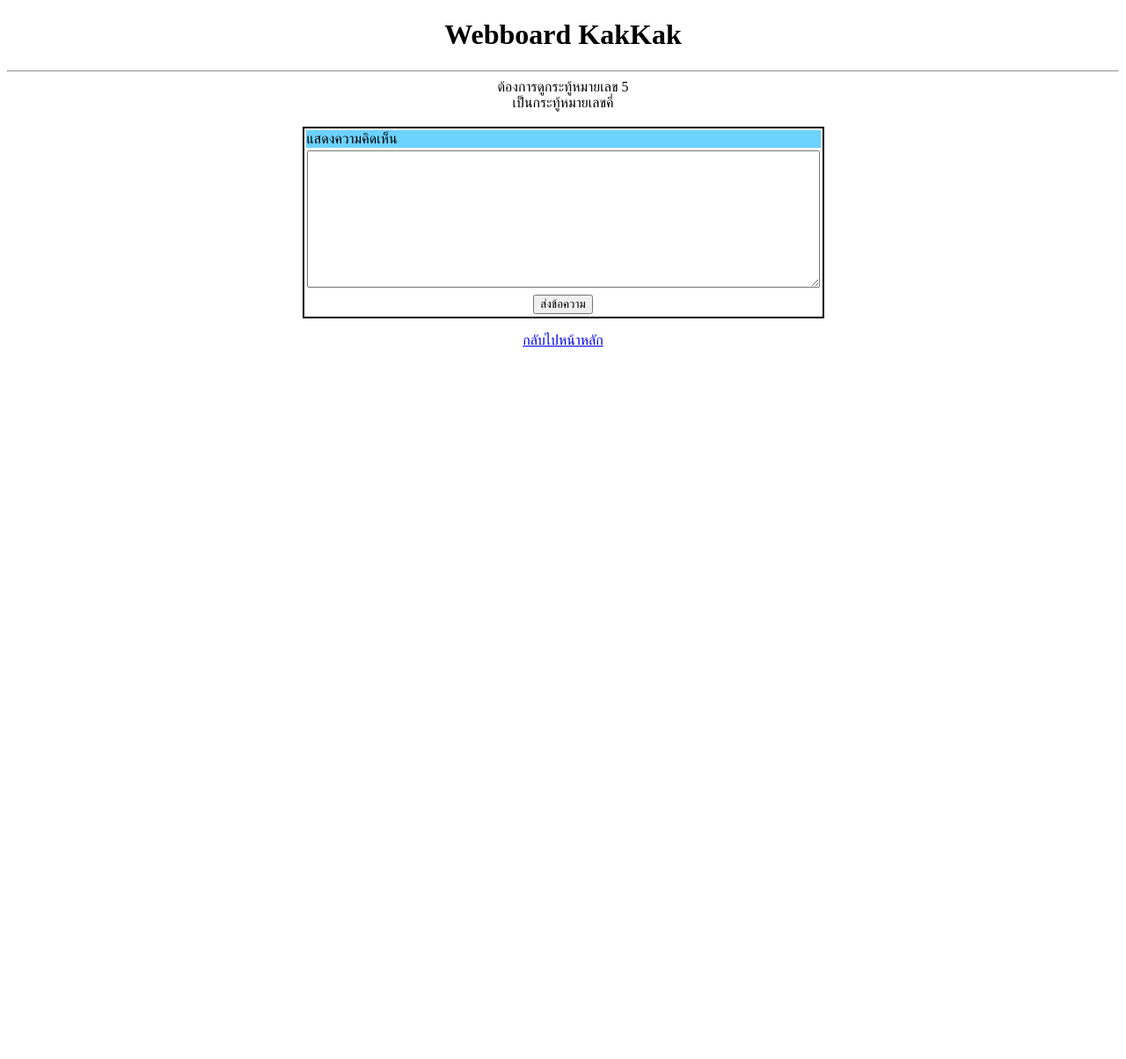
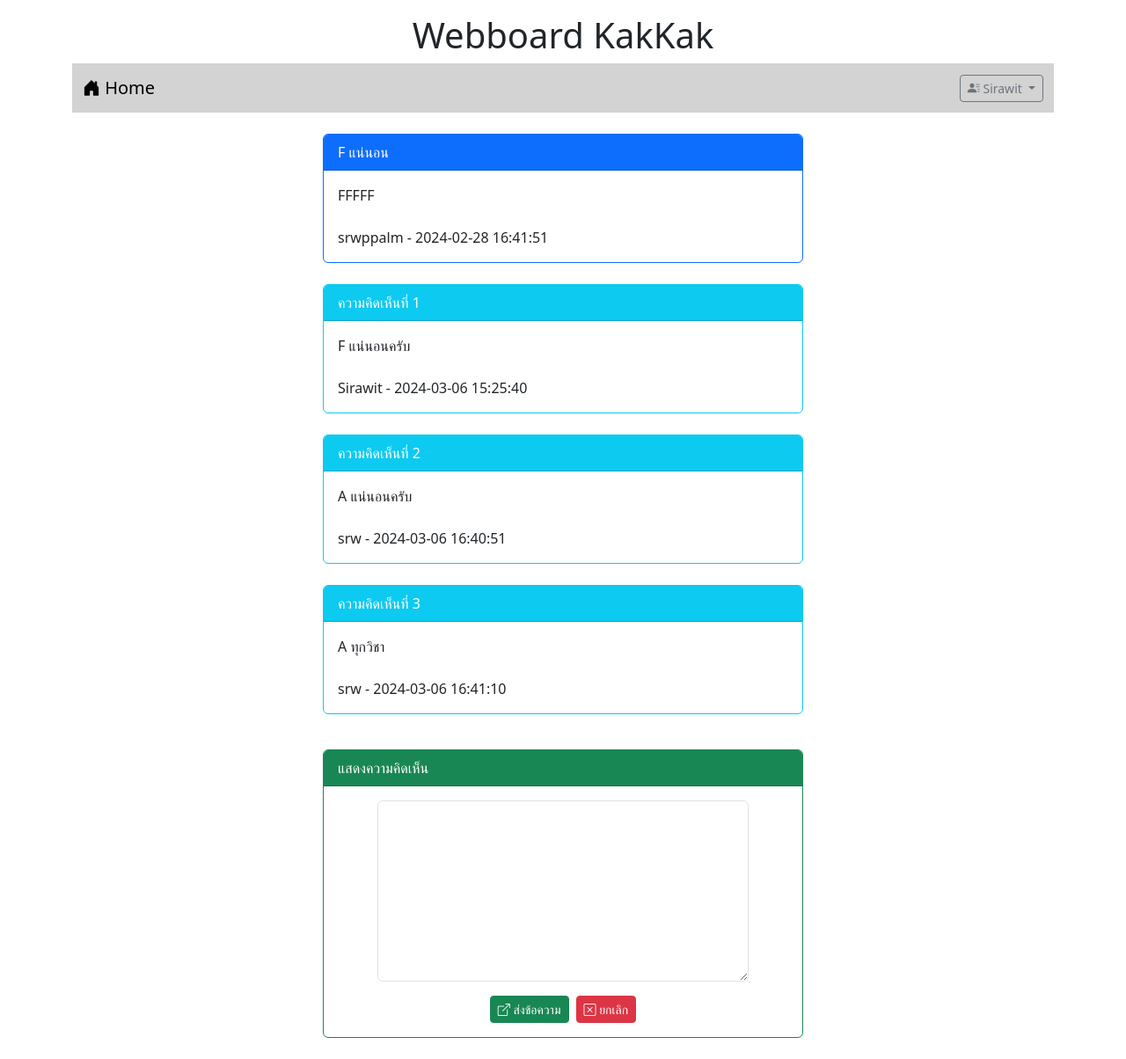
Before and after one commit to Sirawitsptw/Webboard-ECT-Sirawit, a PHP site: page /post.php?id=5 in a window 1280 px wide. Shown: the whole page at 88% size. Before the commit the page ends 394 px from the top, so only its background shows below. Run offline with PHP 8.4, Linux system fonts and the light colour scheme; a user stored in the database is signed in; data comes from the database, SQL or seed files in the repository; both versions use the stored data as it was after the commit.

Commit message:
Work 10
Work 10

```diff
--- a/post.php
+++ b/post.php
@@ -1,9 +1,5 @@
 <?php
 session_start();
-if(!isset ($_SESSION['id'])){
-    header("location:login.php");
-    die();
-}
 ?>
 <!DOCTYPE html>
 <html lang="en">
@@ -11,28 +7,70 @@ if(!isset ($_SESSION['id'])){
     <meta charset="UTF-8">
     <meta name="viewport" content="width=device-width, initial-scale=1.0">
     <title>Post</title>
+    <link rel="stylesheet" href="bootstrap-5.3.2-dist/css/bootstrap.min.css">
+    <script src = "bootstrap-5.3.2-dist/js/bootstrap.bundle.min.js"></script>
+    <link rel="stylesheet" href="https://cdn.jsdelivr.net/npm/bootstrap-icons@1.11.3/font/bootstrap-icons.min.css">
 </head>
 <body>
-    <h1 style = "text-align: center;">Webboard KakKak</h1>
-    <hr>
-    <div style="text-align: center;">
-        <?php
-        $num = $_GET['id'];
-        echo "ต้องการดูกระทู้หมายเลข $_GET[id]<BR>";
-        if($num % 2 == 0){
-            echo "เป็นกระทู้หมายเลขคู่";
-        }
-        else{
-            echo "เป็นกระทู้หมายเลขคี่";
-        }
-        ?>
+    <div class="container-lg">
+        <h1 style = "text-align : center;" class = "mt-3">Webboard KakKak</h1>
+        <?php include "nav.php" ?>
+        <div class="row mt-4">
+            <div class="col-lg-3 col-md-2 col-sm-1"></div>
+            <div class="col-lg-6 col-md-8 col-sm-10">
+            <?php
+                $conn = new PDO("mysql:host=localhost;dbname=webboard;charset=utf8","root","");
+                $sql = "SELECT post.title , post.content , post.post_date , user.login FROM post INNER JOIN user on (post.user_id = user.id) WHERE post.id = $_GET[id]";
+                $result = $conn->query($sql);
+                while($row = $result ->fetch()){
+                        echo "<div class='card border-primary'>";
+                        echo "<div class='card-header bg-primary text-white'>$row[0]</div>";
+                        echo "<div class='card-body'>$row[1] <BR><BR> $row[3] - $row[2]</div>";
+                        echo "</div><BR>";
+                    }
+            ?>
+            <?php
+                $conn = new PDO("mysql:host=localhost;dbname=webboard;charset=utf8","root","");
+                $sql = "SELECT comment.id , comment.content , comment.post_date , user.login FROM comment INNER JOIN user on (comment.user_id = user.id) WHERE comment.post_id = $_GET[id]";
+                $result = $conn->query($sql);
+                $i = 1;
+                while($row = $result ->fetch()){
+                        echo "<div class='card border-info'>";
+                        echo "<div class='card-header bg-info text-white'>ความคิดเห็นที่ $row[0]</div>";
+                        echo "<div class='card-body'>$row[1] <BR><BR> $row[3] - $row[2]</div>";
+                        echo "</div><BR>";
+                        $i++;
+                    }
+                $conn = null;
+            ?>
+                <?php if(isset($_SESSION['id'])) { ?>
+                <div class="card border-success mt-3">
+                    <div class="card-header bg-success text-white">แสดงความคิดเห็น</div>
+                    <div class="card-body">
+                        <form action="post_save.php" method = "post">
+                            <input type="hidden" name = "post_id" value = "<?= $_GET['id'];?>">
+                            <div class="row mb-3 justify-content-center">
+                                <div class="col-lg-10">
+                                    <textarea name="comment" rows="8" class = "form-control" required>
+                                    </textarea>
+                                </div>
+                            </div>
+                            <div class="row">
+                                <div class="col-lg-12 d-flex justify-content-center">
+                                    <button type = "submit" class = "btn btn-success btn-sm text-white">
+                                    <i class = "bi bi-box-arrow-up-right"></i> ส่งข้อความ</button>
+                                    <button type = "reset" class = "btn btn-danger btn-sm ms-2">
+                                    <i class = "bi bi-x-square"></i> ยกเลิก</button>
+                                </div>
+                            </div>
+                        </form>
+                    </div>
+                </div>
+                <?php } ?>
+                <br>
+            </div>
+            <div class="col-lg-3 col-md-2 sol-sm-1"></div>
+        </div>
     </div>
-    <br>
-    <table style = "border : 2px solid black; width : 40%;" align="center">
-    <tr><td colspan="2" style = "background-color: #6CD2FE;">แสดงความคิดเห็น</td></tr>
-    <tr><td><textarea rows ="10" cols = "70"></textarea></td></tr>
-    <tr><td colspan = "2" align="center"><input type = "submit" value = "ส่งข้อความ"></td></tr>
-    </table>
-    <p style = "text-align: center;"><a href = "index.php" >กลับไปหน้าหลัก</a></p>
 </body>
 </html>
```
Also changed, not shown: post_save.php (added, +12 -0 lines), test.html (added, +15 -0 lines), webboard.sql (+16 -4 lines).
